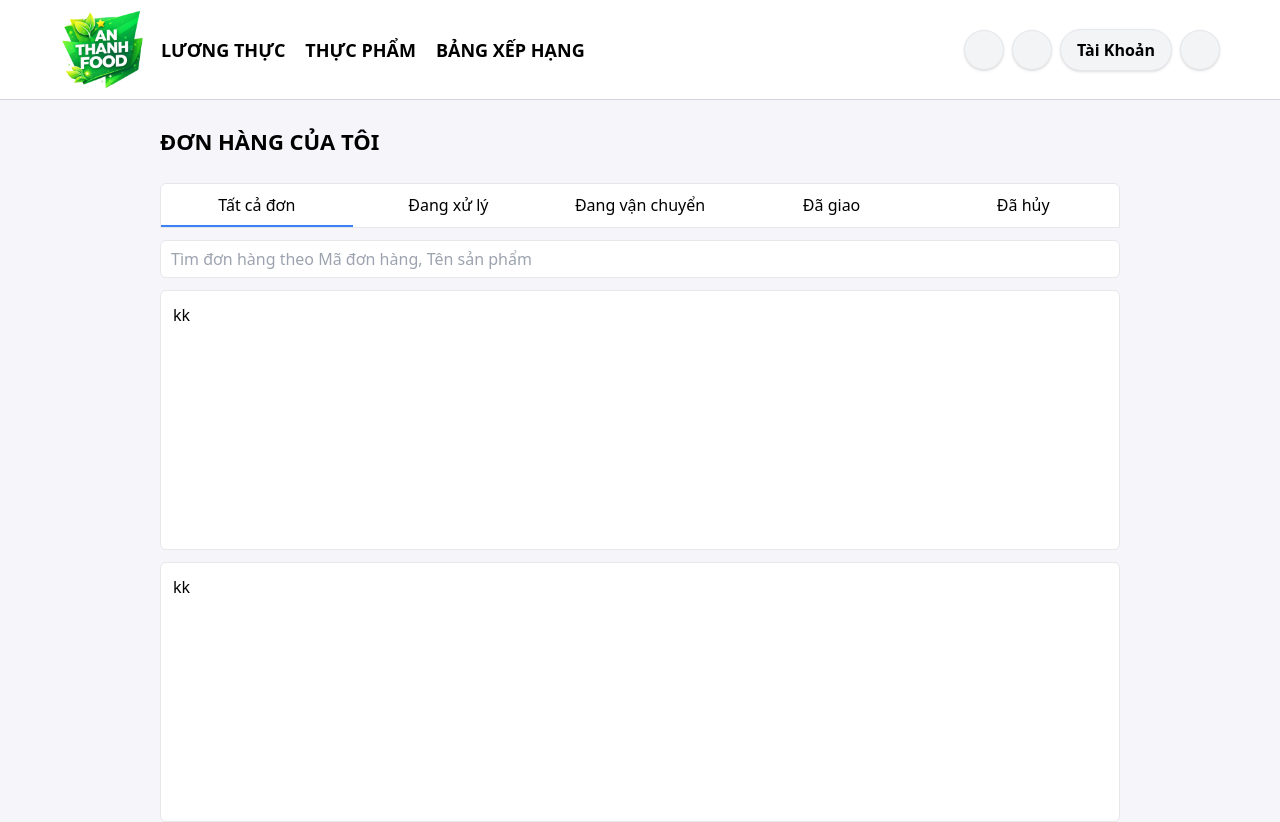
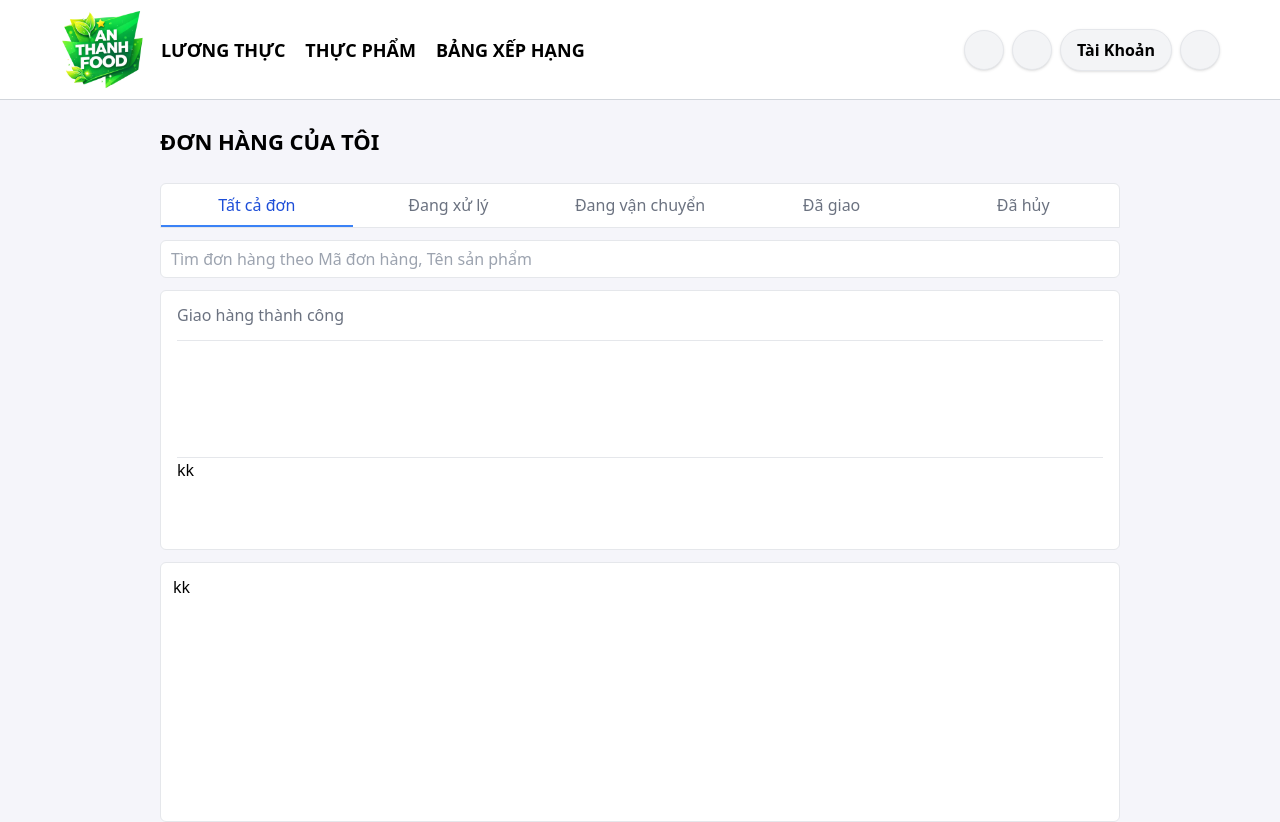
Before and after one commit to SongDuy/web-an-thanh-food, a React (Create React App) app: page /account/orders in a window 1280 px wide. Shown: the top 822 px of the page. Built offline with nearby package versions, Linux system fonts and the light colour scheme; some icons are missing; what i18n-iso-countries would draw is missing.

Commit message:
Update new

```diff
--- a/src/pages/account/Orders.js
+++ b/src/pages/account/Orders.js
@@ -61,7 +61,7 @@ const OrdersPage = () => {
                             {tabs.map((tab, index) => (
                                 <li
                                     key={index}
-                                    className={`w-full h-full border-b-2 ${active === index ? "border-blue-500" : "border-transparent"
+                                    className={`w-full h-full border-b-2 ${active === index ? "border-blue-500 text-blue-700" : "border-transparent text-gray-500"
                                         }`}
                                 >
                                     <button
@@ -101,9 +101,20 @@ const OrdersPage = () => {
                     </div>
 
                     <div className="w-full grid grid-cols-1 gap-3">
-                        <div className="w-full h-[260px] flex px-3 py-3 rounded-md border bg-white">
-                            kk
+                        <div className="w-full h-[260px] flex flex-col px-4 py-3 rounded-md border bg-white">
+                            <div className="w-full h-[38px] text-gray-500 font-medium border-b">
+                                Giao hàng thành công
+                            </div>
+
+                            <div>
+
+                            </div>
+
+                            <div className="mt-auto w-full h-[80px] border-t">
+                                kk
+                            </div>
                         </div>
+
                         <div className="w-full h-[260px] flex px-3 py-3 rounded-md border bg-white">
                             kk
                         </div>
```
